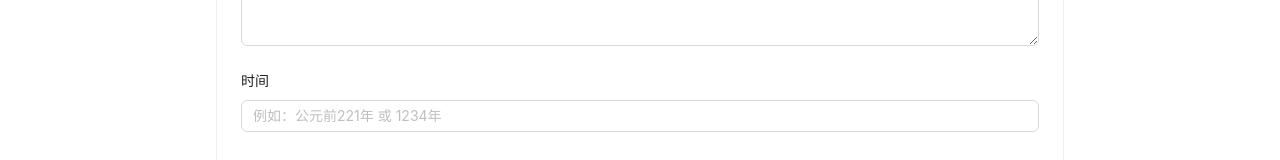
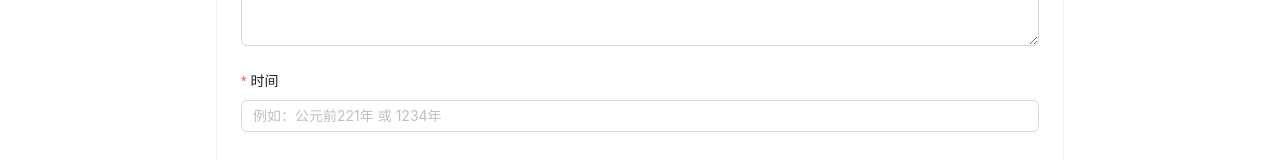
Before and after one commit to chengms/HistoricalThreads, a React (Vite) app in the folder frontend/: page /suggestion in a window 1280 px wide. Shown: the part 626-786 px from the top of the page. Built offline with nearby package versions, Linux system fonts and the light colour scheme.

Commit message:
Make time field required in suggestion form: Add required validation and format pattern (BC year or AD year)

```diff
--- a/frontend/src/pages/Suggestion/index.tsx
+++ b/frontend/src/pages/Suggestion/index.tsx
@@ -111,6 +111,13 @@ export default function SuggestionPage() {
           <Form.Item
             name="time"
             label="时间"
+            rules={[
+              { required: true, message: '请输入时间' },
+              {
+                pattern: /^(公元前)?\d+年$/,
+                message: '请输入正确的时间格式，例如：公元前221年 或 1234年',
+              },
+            ]}
           >
             <Input placeholder="例如：公元前221年 或 1234年" />
           </Form.Item>
```
